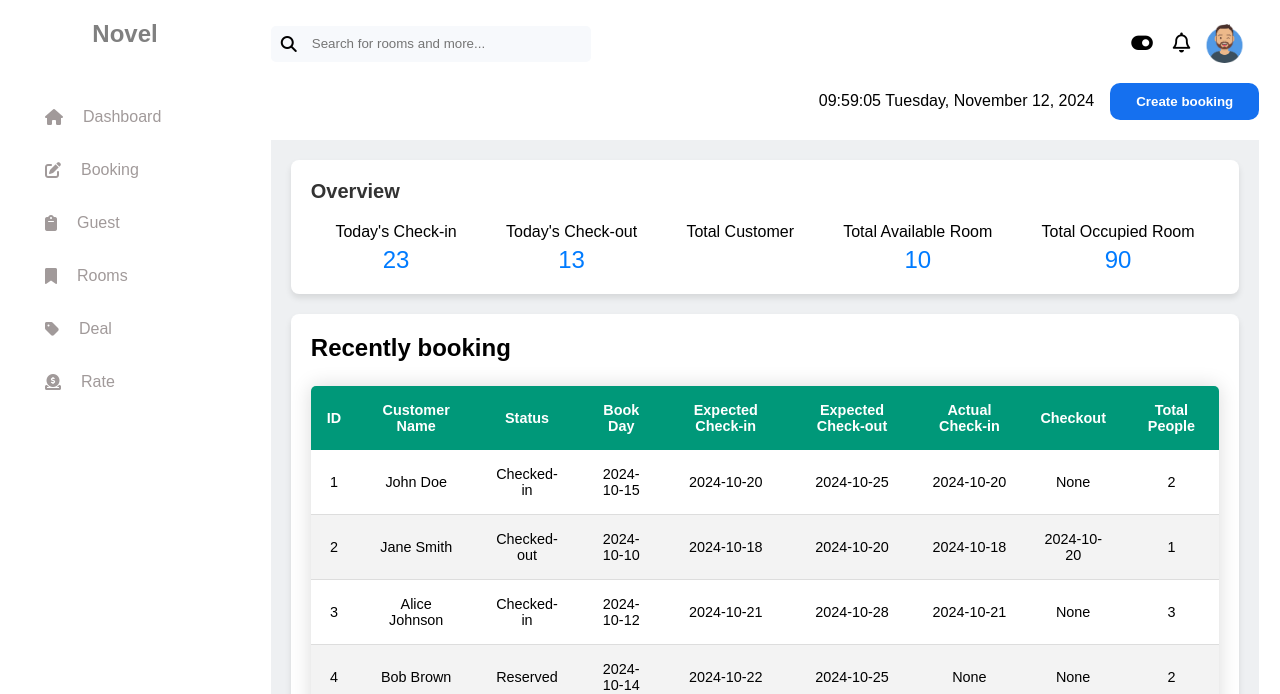
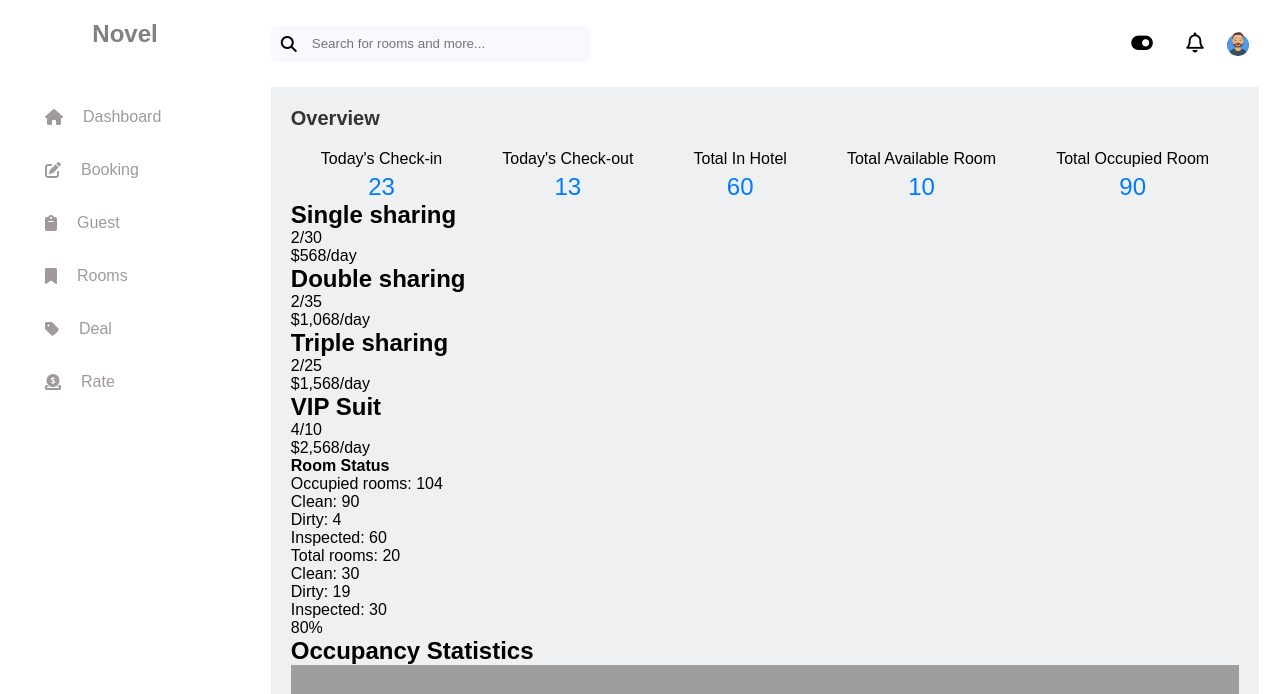
Before and after one commit to thanhdong200425/software-project, a Flask app: page / in a window 1280 px wide. Shown: the top 694 px of the page. Run offline with Flask 3, Linux system fonts and the light colour scheme; some libraries are stand-ins or nearby versions; grey boxes are pictures that could not be loaded.

Commit message:
Merge from hong

```diff
--- a/app.py
+++ b/app.py
@@ -2,7 +2,7 @@ import os
 from datetime import datetime
 from flask import Flask, render_template, request, flash, redirect
 
-from database.database_function import add_new_record, count_all_records_from_table
+from database.database_function import add_new_record
 from database.database_function import get_all_rooms
 from helpers.validate import is_existing_data
 
@@ -14,87 +14,7 @@ app.secret_key = os.urandom(24)
 
 @app.route("/")
 def index():
-    bookings = [
-        {
-            "id": 1,
-            "customer_name": "John Doe",
-            "status": "Checked-in",
-            "book_day": "2024-10-15",
-            "expected_checkin": "2024-10-20",
-            "expected_checkout": "2024-10-25",
-            "actual_checkin": "2024-10-20",
-            "checkout": None,
-            "total_people": 2,
-        },
-        {
-            "id": 2,
-            "customer_name": "Jane Smith",
-            "status": "Checked-out",
-            "book_day": "2024-10-10",
-            "expected_checkin": "2024-10-18",
-            "expected_checkout": "2024-10-20",
-            "actual_checkin": "2024-10-18",
-            "checkout": "2024-10-20",
-            "total_people": 1,
-        },
-        {
-            "id": 3,
-            "customer_name": "Alice Johnson",
-            "status": "Checked-in",
-            "book_day": "2024-10-12",
-            "expected_checkin": "2024-10-21",
-            "expected_checkout": "2024-10-28",
-            "actual_checkin": "2024-10-21",
-            "checkout": None,
-            "total_people": 3,
-        },
-        {
-            "id": 4,
-            "customer_name": "Bob Brown",
-            "status": "Reserved",
-            "book_day": "2024-10-14",
-            "expected_checkin": "2024-10-22",
-            "expected_checkout": "2024-10-25",
-            "actual_checkin": None,
-            "checkout": None,
-            "total_people": 2,
-        },
-        {
-            "id": 5,
-            "customer_name": "Emily White",
-            "status": "Cancelled",
-            "book_day": "2024-10-17",
-            "expected_checkin": "2024-10-24",
-            "expected_checkout": "2024-10-27",
-            "actual_checkin": None,
-            "checkout": None,
-            "total_people": 0,
-        },
-        {
-            "id": 5,
-            "customer_name": "Emily White",
-            "status": "Cancelled",
-            "book_day": "2024-10-17",
-            "expected_checkin": "2024-10-24",
-            "expected_checkout": "2024-10-27",
-            "actual_checkin": None,
-            "checkout": None,
-            "total_people": 0,
-        },
-        # Add more bookings here as needed
-    ]
-    page = request.args.get("page", 1, type=int)
-    per_page = 5
-    total_pages = (len(bookings) - 1) // per_page + 1
-
-    # Get only the bookings for the current page
-    start = (page - 1) * per_page
-    end = start + per_page
-    paginated_bookings = bookings[start:end]
-
-    return render_template(
-        "index.html", bookings=paginated_bookings, page=page, total_pages=total_pages
-    )
+    return render_template("index.html")
 
 
 @app.route("/booking", methods=["GET", "POST"])
--- a/static/css/layout.css
+++ b/static/css/layout.css
@@ -149,11 +149,18 @@ i {
     font-size: larger;
 }
 
-.user-profile img {
+.user-info {
+    display: flex;
+    align-items: center;
+    gap: 8px; /* Khoảng cách giữa ảnh và tên */
+    text-decoration: none;
+  }
+
+  .user-profile img {
     width: 100%;
-    height: 100%;
-    object-fit: cover;
-}
+    height: 24px;
+    border-radius: 50%;
+  }
 
 .notification-badge i {
     font-size: 1.25rem;
--- a/templates/index.html
+++ b/templates/index.html
@@ -1,9 +1,17 @@
-{% extends "layout.html" %} {% block title %} Home {% endblock %} {% block stylesheets %}
-<link rel="stylesheet" href="{{ url_for('static', filename='css/homepage.css')}}" />
-{% endblock %} {% block content %}
+{% extends "layout.html" %} {% block title %} Home {% endblock %}
+
+{% block stylesheets %}
+    <link
+            rel="stylesheet"
+            href="{{ url_for('static', filename='css/homepage.css')}}"
+    />
+{% endblock %}
+
+{% block
+content %}
     <div class="container">
         <!-- Overview Section -->
-    <div class="section overview-section">
+        <div class="overview-section">
             <h1>Overview</h1>
             <div class="stats">
                 <div>
@@ -15,8 +23,8 @@
                     <span>13</span>
                 </div>
                 <div>
-                <p>Total Customer</p>
-                <span>{% if customer_quantity %} {{ customer_quantity }} {% endif %} </span>
+                    <p>Total In Hotel</p>
+                    <span>60</span>
                 </div>
                 <div>
                     <p>Total Available Room</p>
@@ -29,47 +37,82 @@
             </div>
         </div>
 
-    <div class="section recent-booking-section">
-        <h2>Recently booking</h2>
-        <table class="table">
-            <thead>
-                <tr>
-                    <th>ID</th>
-                    <th>Customer Name</th>
-                    <th>Status</th>
-                    <th>Book Day</th>
-                    <th>Expected Check-in</th>
-                    <th>Expected Check-out</th>
-                    <th>Actual Check-in</th>
-                    <th>Checkout</th>
-                    <th>Total People</th>
-                </tr>
-            </thead>
-            <tbody>
-                {% for booking in bookings %}
-                <tr>
-                    <td>{{ booking.id }}</td>
-                    <td>{{ booking.customer_name }}</td>
-                    <td>{{ booking.status }}</td>
-                    <td>{{ booking.book_day }}</td>
-                    <td>{{ booking.expected_checkin }}</td>
-                    <td>{{ booking.expected_checkout }}</td>
-                    <td>{{ booking.actual_checkin }}</td>
-                    <td>{{ booking.checkout }}</td>
-                    <td>{{ booking.total_people }}</td>
-                </tr>
-                {% endfor %}
-            </tbody>
-        </table>
-        <div class="pagination">
-            {% if page > 1 %}
-            <a href="{{ url_for('index', page=page-1) }}">Previous</a>
-            {% endif %}
-            <span>Page {{ page }}</span>
-            {% if page < total_pages %}
-            <a href="{{ url_for('index', page=page+1) }}">Next</a>
-            {% endif %}
+        <!-- Rooms Section -->
+        <section class="rooms-section">
+            <div class="room-box">
+                <h2>Single sharing</h2>
+                <p>2/30</p>
+                <p class="price"><span>$568</span>/day</p>
+            </div>
+            <div class="room-box">
+                <h2>Double sharing</h2>
+                <p>2/35</p>
+                <p class="price"><span>$1,068</span>/day</p>
+            </div>
+            <div class="room-box">
+                <h2>Triple sharing</h2>
+                <p>2/25</p>
+                <p class="price"><span>$1,568</span>/day</p>
+            </div>
+            <div class="room-box">
+                <h2>VIP Suit</h2>
+                <p>4/10</p>
+                <p class="price"><span>$2,568</span>/day</p>
+            </div>
+        </section>
+
+        <!-- Room Status and Floor Status -->
+        <section class="room-status-section">
+            <div class="status-box">
+                <h4>Room Status</h4>
+                <div class="status-content">
+                    <div class="status-column">
+                        <p>Occupied rooms: <span>104</span></p>
+                        <p>Clean: <span>90</span></p>
+                        <p>Dirty: <span>4</span></p>
+                        <p>Inspected: <span>60</span></p>
+                    </div>
+                    <div class="status-column">
+                        <p>Total rooms: <span>20</span></p>
+                        <p>Clean: <span>30</span></p>
+                        <p>Dirty: <span>19</span></p>
+                        <p>Inspected: <span>30</span></p>
                     </div>
                 </div>
             </div>
+            <div class="floor-status">
+                <div class="progress-circle">
+                    <span>80%</span>
+                </div>
+            </div>
+        </section>
+
+        <!-- Occupancy Statistics and Customer Feedback -->
+        <section class="occupancy-section">
+            <div class="occupancy-box">
+                <h2>Occupancy Statistics</h2>
+                <!-- You can use a library like Chart.js to create the chart here -->
+                <img
+                        src="chart-placeholder.png"
+                        alt="Occupancy Chart"
+                        style="width: 100%"
+                />
+            </div>
+            <div class="feedback-section">
+                <h2>Customer Feedback</h2>
+                <div class="feedback-box">
+                    <p>Mark: Food could be better.</p>
+                    <span>Room: A201</span>
+                </div>
+                <div class="feedback-box">
+                    <p>Christian: Facilities are not enough for the amount paid.</p>
+                    <span>Room: A101</span>
+                </div>
+                <div class="feedback-box">
+                    <p>Alexander: Room cleaning could be better.</p>
+                    <span>Room: A301</span>
+                </div>
+            </div>
+        </section>
+    </div>
 {% endblock %}
--- a/templates/layout.html
+++ b/templates/layout.html
@@ -3,9 +3,15 @@
     <head>
         <meta charset="UTF-8" />
         <meta name="viewport" content="width=device-width, initial-scale=1.0" />
-        <link rel="stylesheet" href="{{ url_for('static', filename='css/layout.css') }}" />
+        <link
+            rel="stylesheet"
+            href="{{ url_for('static', filename='css/layout.css') }}"
+        />
         {% block stylesheets %} {% endblock %}
-        <script src="https://kit.fontawesome.com/dfc41e2a92.js" crossorigin="anonymous"></script>
+        <script
+            src="https://kit.fontawesome.com/dfc41e2a92.js"
+            crossorigin="anonymous"
+        ></script>
         <title>{% block title %}{% endblock %}</title>
     </head>
     <body>
@@ -14,22 +20,33 @@
             <nav class="navigation">
                 <ul>
                     <li>
-                        <a href="{{ url_for('index') }}"><i class="fa-solid fa-house"></i>Dashboard</a>
+                        <a href="{{ url_for('index') }}"
+                            ><i class="fa-solid fa-house"></i>Dashboard</a
+                        >
                     </li>
                     <li>
-                        <a href="{{ url_for('booking') }}"><i class="fa-solid fa-pen-to-square"></i>Booking</a>
+                        <a href="{{ url_for('booking') }}"
+                            ><i class="fa-solid fa-pen-to-square"></i>Booking</a
+                        >
                     </li>
                     <li>
-                        <a href="#"><i class="fa-solid fa-clipboard"></i>Guest</a>
+                        <a href="#"
+                            ><i class="fa-solid fa-clipboard"></i>Guest</a
+                        >
                     </li>
                     <li>
-                        <a href="{{ url_for('list_room') }}"><i class="fa-solid fa-bookmark"></i>Rooms</a>
+                        <a href="{{ url_for('list_room') }}"
+                            ><i class="fa-solid fa-bookmark"></i>Rooms</a
+                        >
                     </li>
                     <li>
                         <a href="#"><i class="fa-solid fa-tag"></i>Deal</a>
                     </li>
                     <li>
-                        <a href="#"><i class="fa-solid fa-circle-dollar-to-slot"></i>Rate</a>
+                        <a href="#"
+                            ><i class="fa-solid fa-circle-dollar-to-slot"></i
+                            >Rate</a
+                        >
                     </li>
                 </ul>
             </nav>
@@ -39,8 +56,14 @@
             <header>
                 <div class="header-top">
                     <div class="header-top-input">
-                        <i class="fa-solid fa-magnifying-glass" style="font-size: 1rem; font-weight: bold"></i>
-                        <input type="text" placeholder="Search for rooms and more..." />
+                        <i
+                            class="fa-solid fa-magnifying-glass"
+                            style="font-size: 1rem; font-weight: bold"
+                        ></i>
+                        <input
+                            type="text"
+                            placeholder="Search for rooms and more..."
+                        />
                     </div>
                     <div class="header-top-sub">
                         <div class="dark-mode-container">
@@ -57,18 +80,14 @@
                         </div>
                     </div>
                 </div>
-                <div class="header-bottom">
-                    <h3 id="date-time"></h3>
-                    <button>Create booking</button>
-                </div>
             </header>
             {% block content %}{% endblock %}
         </main>
         <script>
-            <!-- Code logic for implementation dynamic time -->
             const toggleButton = document.getElementById("dark-mode-toggle");
             const currentTheme = localStorage.getItem("theme");
-            if (currentTheme == "dark") document.body.classList.add("dark-mode");
+            if (currentTheme == "dark")
+                document.body.classList.add("dark-mode");
 
             toggleButton.addEventListener("click", () => {
                 document.body.classList.toggle("dark-mode");
@@ -86,31 +105,6 @@
                 }
                 localStorage.setItem("theme", theme);
             });
-
-            function updateDateTime() {
-                const now = new Date();
-                const dateOptions = {
-                    timeZone: "Asia/Ho_Chi_Minh",
-                    weekday: "long",
-                    year: "numeric",
-                    month: "long",
-                    day: "numeric",
-                };
-                const timeOptions = {
-                    timeZone: "Asia/Ho_Chi_Minh",
-                    hour: "2-digit",
-                    minute: "2-digit",
-                    second: "2-digit",
-                    hour12: false,
-                };
-                const timeFormatted = new Intl.DateTimeFormat("en-US", timeOptions).format(now);
-                const dateFormatted = new Intl.DateTimeFormat("en-US", dateOptions).format(now);
-                document.getElementById("date-time").innerText = `${timeFormatted} ${dateFormatted}`;
-            }
-
-            setInterval(updateDateTime, 1000);
-
-            updateDateTime();
         </script>
     </body>
 </html>
```
Also changed, not shown: database/database_function.py (+2 -17 lines), static/css/login.css (added, +89 -0 lines), static/css/register.css (added, +93 -0 lines), templates/login.html (added, +39 -0 lines), templates/register.html (added, +40 -0 lines), hotel.db, hotel1.db (added), 3 other files. Lines whose indentation alone changed are shown as unchanged.
